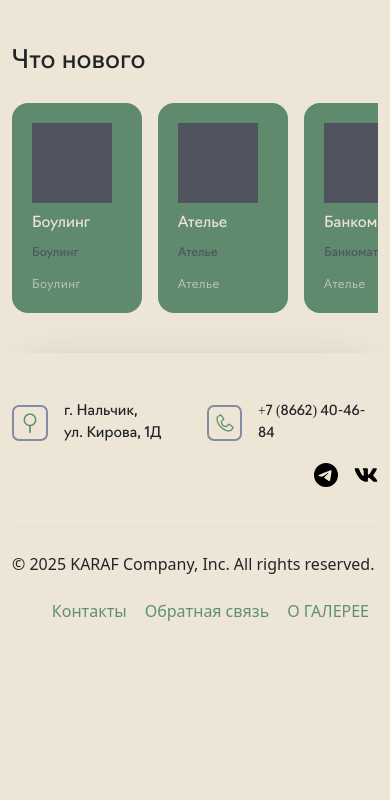
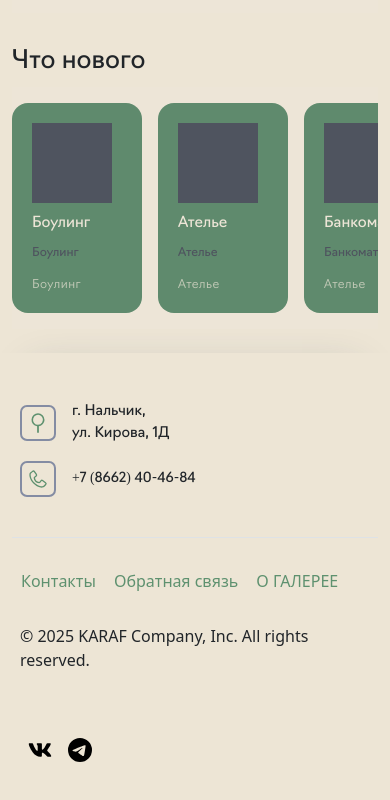
Before and after one commit to alenki/Galereya-Website, a website built with Vite: page index.html in a window 390 px wide. Shown: the part 825-1625 px from the top of the page. Before the commit the page ends 1551 px from the top, so only its background shows below. Built offline with nearby package versions, Linux system fonts and the light colour scheme; some packages are replaced by stand-ins of ours.

Commit message:
Adapted footer for mobile

```diff
--- a/index.html
+++ b/index.html
@@ -786,19 +786,21 @@
     <section class="bg-nav-bg custom-footer">
       <div class="container">
         <footer class="py-5">
-          <div class="row">
-              <div class="col-6 col-md-3 mb-3 address_text d-flex align-items-center">
+          <div class="row ps-2">
+              <div class="col-sm-6 col-md-3 mb-3 address_text d-flex align-items-center">
                 <div class="footer-outlinedBoxes d-flex align-items-center justify-content-center text-primary"><svg width="24" height="24"><use xlink:href="#footer-address-icon-svg"/></svg></div>
                 <div class="ps-3">
                   г. Нальчик, <br>
                   ул. Кирова, 1Д
                 </div>
               </div>
-            <div class="col-6 col-md-3 mb-3 phone-number_text d-flex align-items-center">
+            <div class="col-sm-6 col-md-3 mb-3 phone-number_text d-flex align-items-center">
               <div class="footer-outlinedBoxes d-flex align-items-center justify-content-center text-primary"><svg width="24" height="24"><use xlink:href="#footer-phone-number-icon-svg"/></svg></div>
               <div class="ps-3">+7 (8662) 40-46-84</div>
             </div>
-            <div class="col-md-5 offset-md-1 list-unstyled d-flex flex-row-reverse mb-3 ">
+
+            <!-- Big screen social media -->
+            <div class="col-md-5 offset-md-1 list-unstyled d-md-flex d-none flex-row-reverse mb-3 ">
                 <div class="align-content-center">
                   <li class="ms-3"><a class="link-body-emphasis " href="#"><svg width="24" height="24"><use xlink:href="#vkontakte"/></svg></a></li>
                 </div>
@@ -808,9 +810,10 @@
             </div>
           </div>
 
-          <div class="d-flex flex-column flex-sm-row justify-content-between py-4 my-4 border-top">
-            <p>&copy; 2025 KARAF Company, Inc. All rights reserved.</p>
-            <ul class="nav col-md-6 justify-content-end">
+          <!-- copyright and links -->
+          <div class="d-flex flex-column flex-md-row justify-content-between py-4 my-4 border-top">
+            <p class="d-md-flex d-none">&copy; 2025 KARAF Company, Inc. All rights reserved.</p>
+            <ul class="nav pb-4 col-md-6 justify-content-md-end">
               <li class="nav-item">
                 <button class="btn btn-link px-2 text-body-primary" style="text-decoration: none;" data-bs-toggle="modal" data-bs-target="#contactsModal">Контакты</button>
               </li>
@@ -823,7 +826,18 @@
               <li class="nav-item">
               </li>
             </ul>
+            <p class="d-md-none d-flex ps-2">&copy; 2025 KARAF Company, Inc. All rights reserved.</p>
           </div>
+
+          <!-- Mobile social media -->
+          <div class="list-unstyled d-md-none d-flex">
+            <div class="align-content-center">
+              <li class="ms-3"><a class="link-body-emphasis " href="#"><svg width="24" height="24"><use xlink:href="#vkontakte"/></svg></a></li>
+            </div>
+            <div class="align-content-center">
+              <li class="ms-3"><a class="link-body-emphasis" href="#"><svg class="bi bi-telegram" width="24" height="24"><use xlink:href="#telegram"/></svg></a></li>
+            </div>
+        </div>
         </footer>
       </div>
     </section>
```
